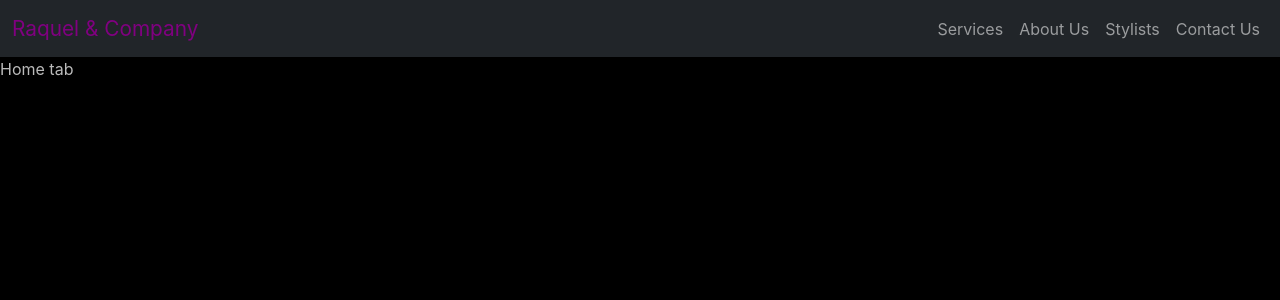
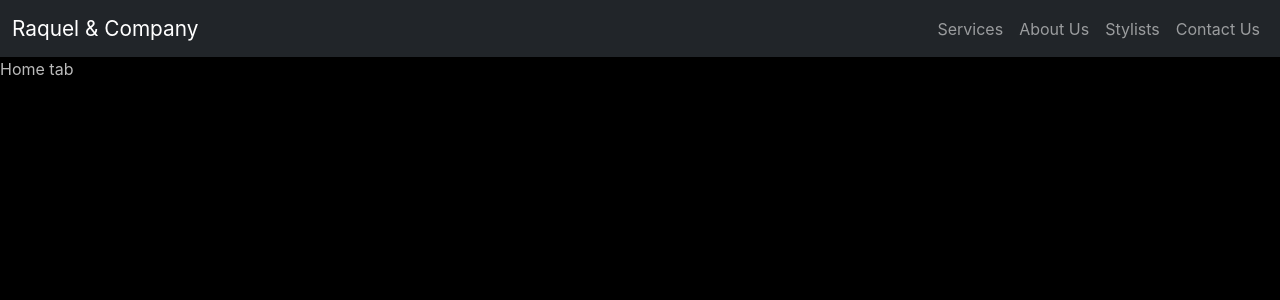
Before and after one commit to KevinCamacho/randco, a React (Create React App) app: page / in a window 1280 px wide. Shown: the top 300 px of the page. Built offline with nearby package versions, Linux system fonts and the light colour scheme.

Commit message:
removed purple color from navbar brand

```diff
--- a/src/App.scss
+++ b/src/App.scss
@@ -6,6 +6,5 @@
 
 #randco_navbarBrand {
     cursor: pointer;
-    color: purple;
     font-size: 130%;
 }
```
